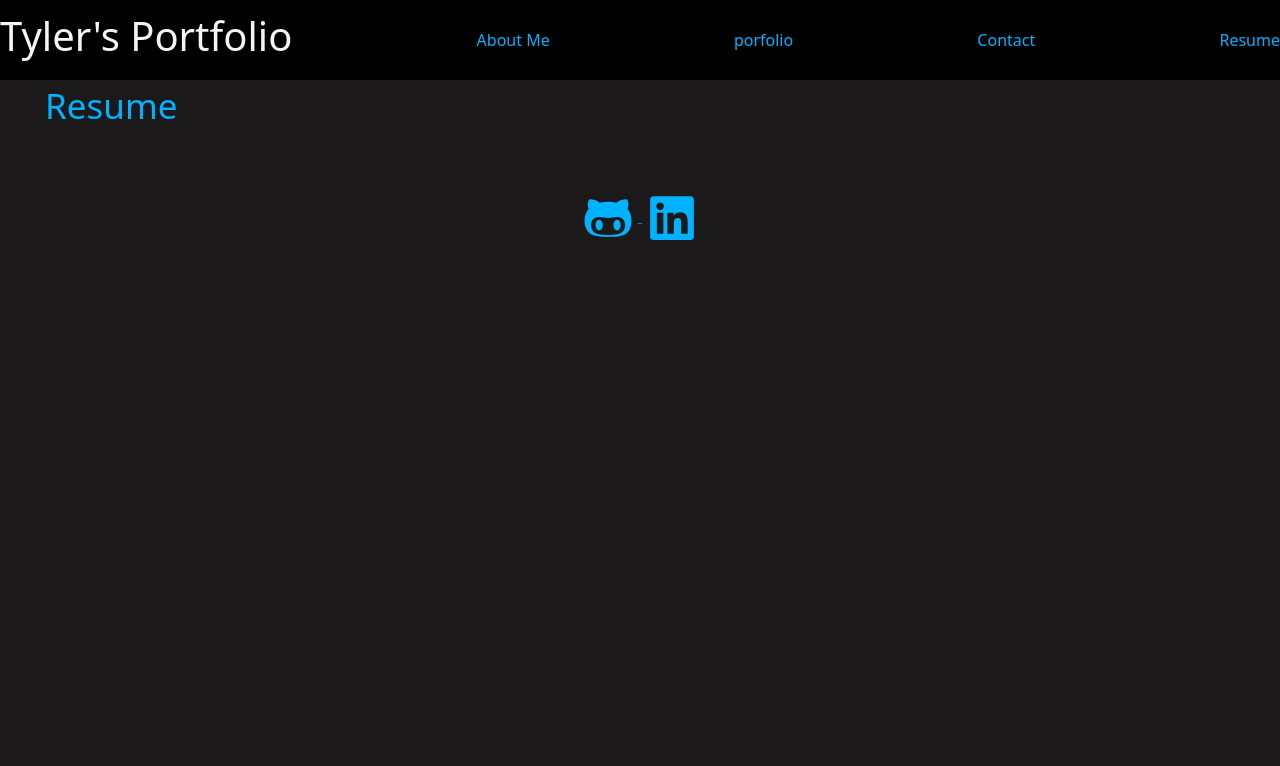
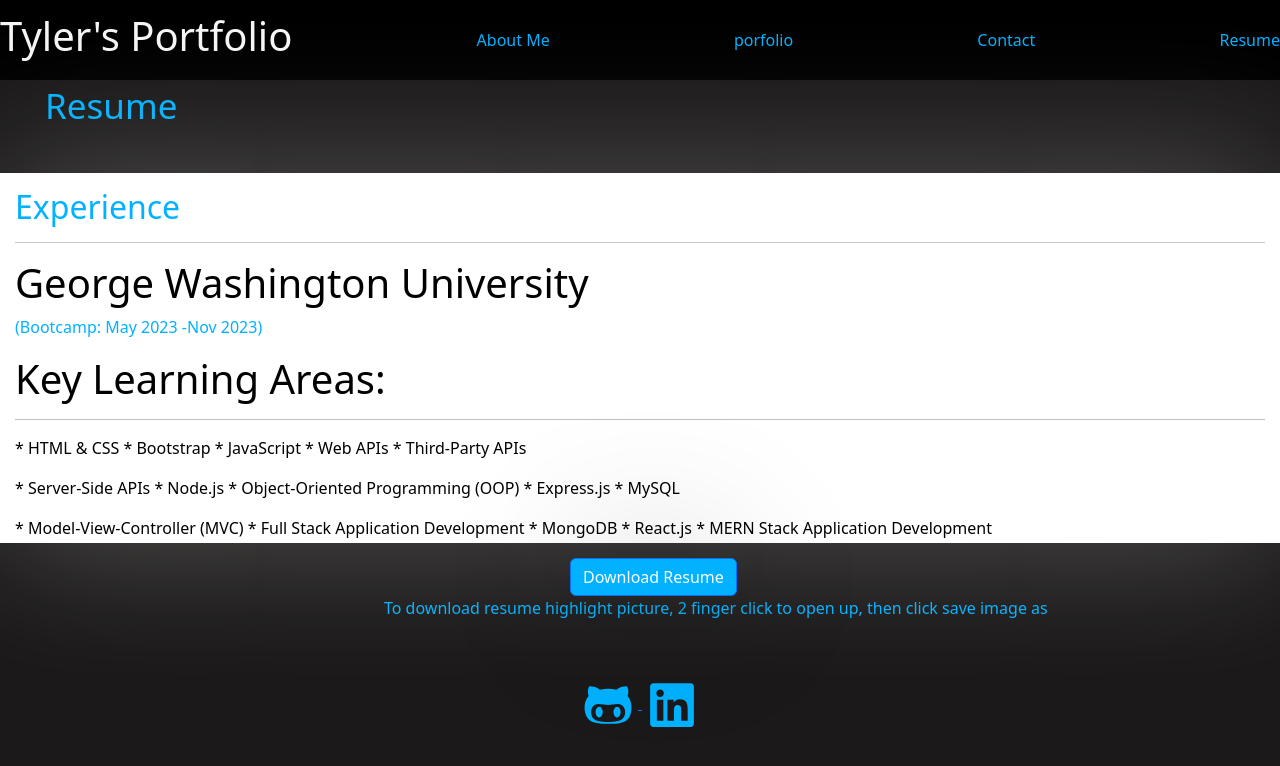
Before and after one commit to Tyythedeveloper33/React-App-Portfolio, a React (Create React App) app: page /resume in a window 1280 px wide. Shown: the top 766 px of the page. Built offline with nearby package versions, Linux system fonts and the light colour scheme.

Commit message:
added styling to resume, filled it out , also linked my actual resume to the react project to download,

```diff
--- a/src/components/logo.js
+++ b/src/components/logo.js
@@ -9,7 +9,7 @@ function Logo(){
         <div className="footer">
           <a href="https://github.com/Tyythedeveloper33" className='logo' alt="Github"
           > <FaGithubAlt className='githubLogo'/> </a>
-          <a href="https://www.linkedin.com/in/tyler-webster-a2872b296/" className='logo' alt="Linkedin"
+          <a href="https://www.linkedin.com/in/tyler-webster23/" className='logo' alt="Linkedin"
           ><FaLinkedin className='linkedinLogo'/></a>
         </div>
     )
--- a/src/components/resume.js
+++ b/src/components/resume.js
@@ -2,6 +2,7 @@ import React from 'react';
 
 import './style.css';
 import 'bootstrap/dist/css/bootstrap.min.css';
+import { Button } from 'react-bootstrap';
 
 import NavBar from './Navbar';
 import Logo from './Logo';
@@ -11,6 +12,37 @@ function Resume(){
         <div>
         <NavBar></NavBar>
         <p className='AM'>Resume</p>
+        <div className='contentR'>
+            <h2>Experience</h2>
+            <hr/>
+            <h1> George Washington University</h1> <p>(Bootcamp: May 2023 -Nov 2023)</p>
+
+               <h1>Key Learning Areas:</h1>
+               <p className='key'>
+                <hr/>
+* HTML & CSS
+* Bootstrap
+* JavaScript
+* Web APIs
+* Third-Party APIs
+</p>
+<p className='key'>
+* Server-Side APIs
+* Node.js
+* Object-Oriented Programming (OOP)
+* Express.js
+* MySQL
+</p>
+<p className='key'>
+* Model-View-Controller (MVC)
+* Full Stack Application Development
+* MongoDB
+* React.js
+* MERN Stack Application Development</p>
+
+        </div>
+        <a href="https://docs.google.com/document/d/e/2PACX-1vRmK0wQsxknuUJjfJjXy7-PXZedK-maLgFavkiSc7pAIznwpewDKUz94BfmgdJqS06fqd5udoHmgDTc/pub"> <Button className='buttonR'>Download Resume</Button></a>
+         <p className='foot'>To download resume highlight picture, 2 finger click to open up, then click save image as</p>
         <Logo></Logo>
     </div>
     )
--- a/src/components/style.css
+++ b/src/components/style.css
@@ -170,3 +170,28 @@ color:black
   font-size: 35px;
   margin-left: 45px;
 }
+.contentR {
+  margin-top:40px ;
+  background-color: white;
+  transform-origin: top;
+  /* add depth with shadows*/
+  box-shadow: 0px 0px 145px rgba(230, 225, 225, 0.3);
+  padding: 15px;
+  transform: perspective(1000px);
+  height: 370px;
+
+ }
+
+ .key {
+color: black;
+ }
+.buttonR{
+  background-color:#00B2FF;
+  box-shadow: 0px 0px 145px rgba(0, 0, 0,0.3);
+ transform: perspective(1000px);
+ color: white;
+  margin-left: 44.5%;
+}
+ .foot{
+  margin-left: 30%;
+ }
```
